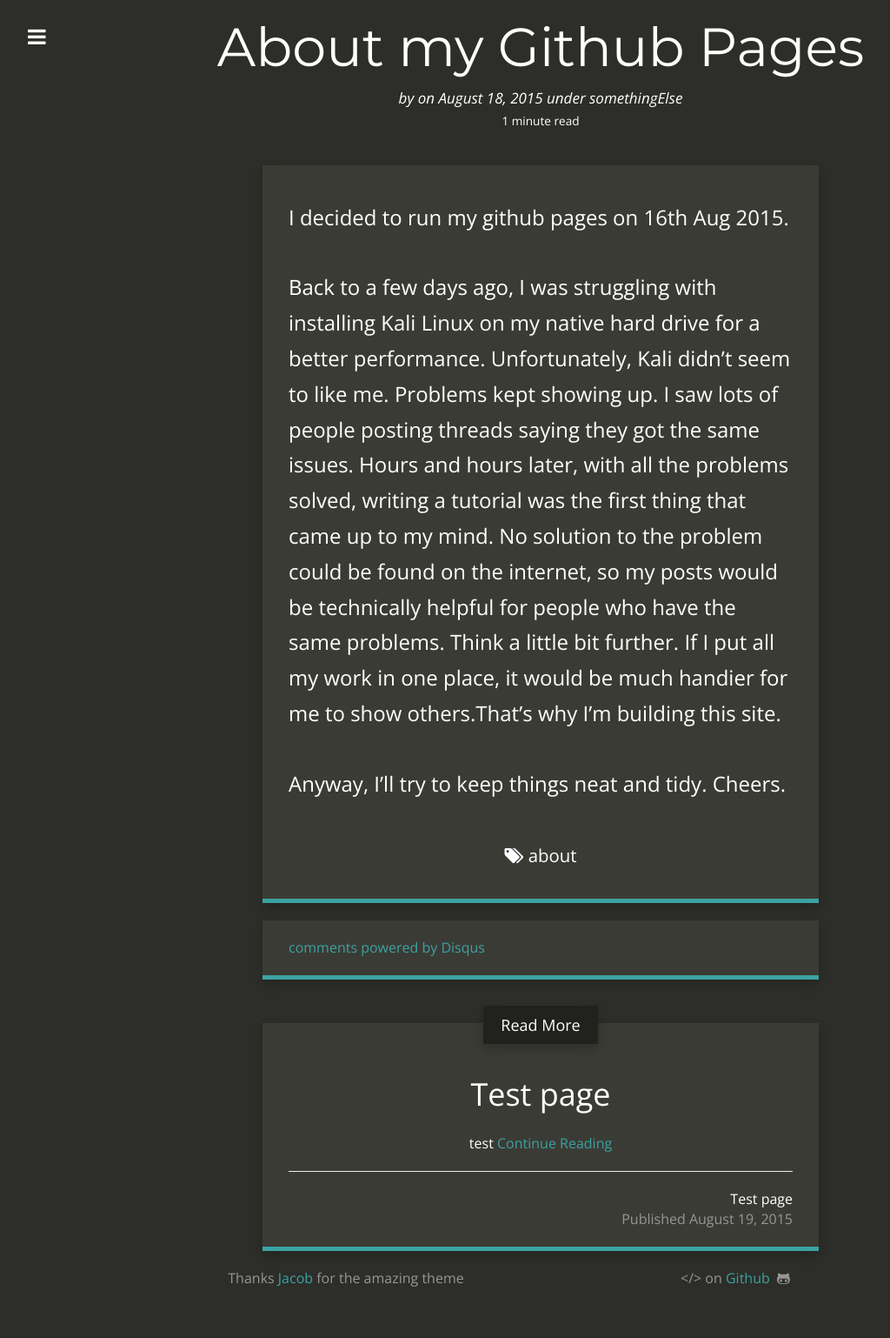
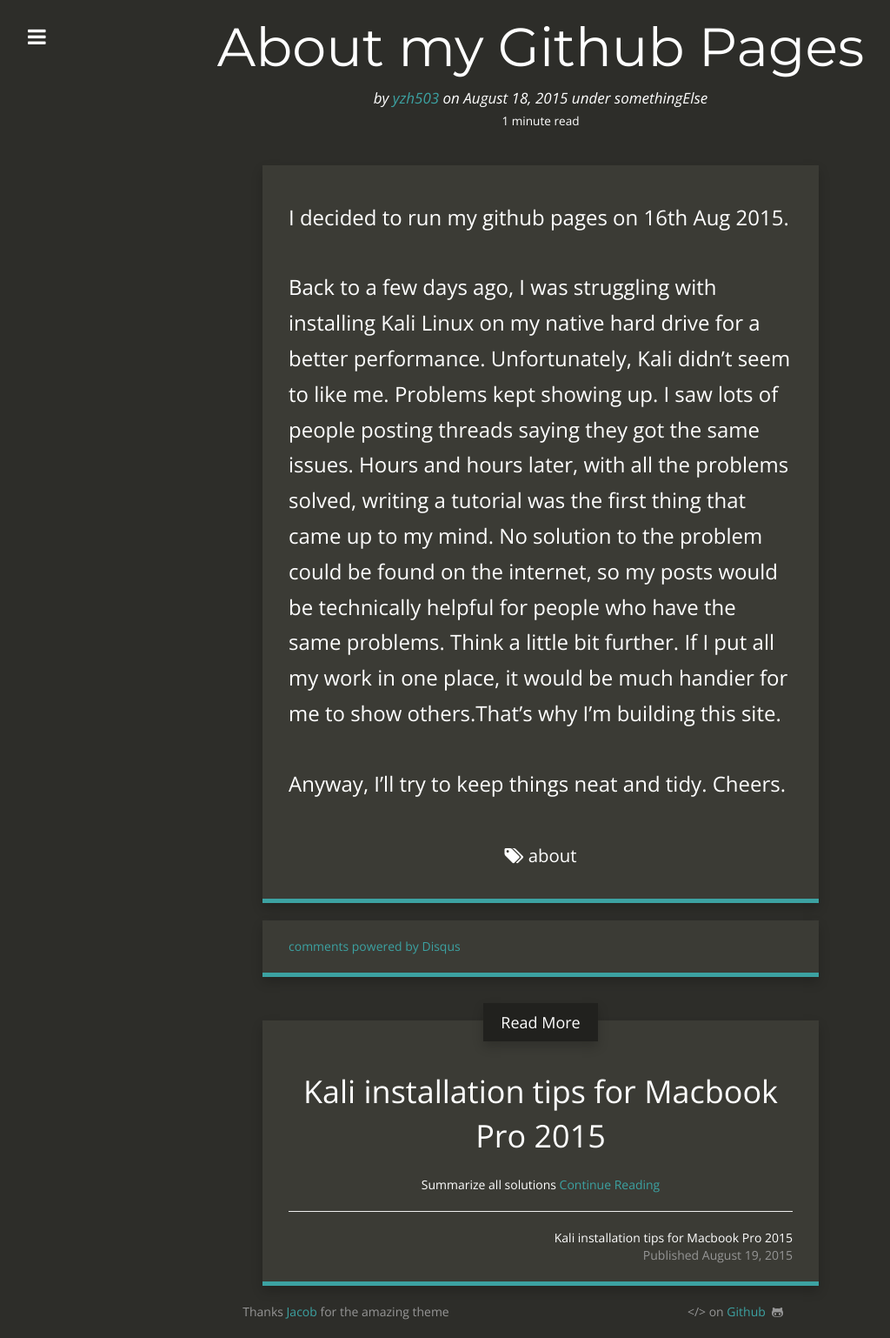
Before and after one commit to yzh503/yzh503.github.io, a Jekyll site: the page built from _posts/2015-08-18-About-my-github-pages.markdown, in a window 1280 px wide. Shown: the whole page at 87% size, without its empty margins (18-1042 px from the left). Built offline with Jekyll 4.4.1, drawn with Linux system fonts in a browser that asks for light colours; nearby versions of some CDN libraries; Markdown is read by kramdown in place of the engine named in the settings; comment, search, counter and statistics services are not loaded; before the commit the page ends 1501 px from its top, so only the background shows below that; some of the changed lines change nothing that is shown.

Commit message:
update post

```diff
--- a/_config.yml
+++ b/_config.yml
@@ -1,5 +1,5 @@
 # Site settings
-title: "5im0nzy"
+title: "Syzygy"
 email: simony503@gmail.com
 description: "Feel free to email me."
 baseurl: ""
@@ -8,6 +8,7 @@ title_description: "Ramblings of computer science, software development, algorit
 title_image: "https://en.gravatar.com/userimage/92928099/2795b51533a1beab5b4dfe39ae6b255b.jpg?size=200"
 disqus_account: yzh503githubio
 github_repository: https://github.com/yzh503
+author_name: "yzh503"
 post_limit: 5
 
 # Social usernames/URLs
--- a/_includes/social_links.html
+++ b/_includes/social_links.html
@@ -4,6 +4,6 @@
   {% if site.google_plus_link %}<a href="{{ site.google_plus_link }}" target="_new"><i class="fa fa-google-plus"></i></a>{% endif %}
   {% if site.github_username %}<a href="https://github.com/{{ site.github_username }}" target="_new"><i class="fa fa-github-alt"></i></a>{% endif %}
   {% if site.stackoverflow_link %}<a href="{{ site.stackoverflow_link }}" target="_new"><i class="fa fa-stack-overflow"></i></a>{% endif %}
-  {% if site.facebook_link %}<a href="{{ site.facebook_link }}" target="_new"><i class="fa fa-facebook"></i></a>{% endif %}
+  {% if site.facebook_link %}<a href="http://www.facebook.com/{{ site.facebook_link }}" target="_new"><i class="fa fa-facebook"></i></a>{% endif %}
   <a href="{{ site.baseurl }}/feed.xml" target="_new"><i class="fa fa-rss"></i></a>
 </p>
--- a/_layouts/post.html
+++ b/_layouts/post.html
@@ -29,15 +29,15 @@ layout: default
         <small><i>
           by
           <span itemprop="author">
-            {% if site.google_plus_link %}
-              <a rel="author" href="{{ site.google_plus_link }}">
+            {% if site.facebook_link %}
+              <a rel="author" href="http://facebook.com/{{ site.facebook_link }}">
             {% endif %}
             {% if page.author %}
             <span itemprop="author" itemscope itemtype="http://schema.org/Person">
               <span itemprop="name">{{ page.author }}</span>
             </span>
             {% endif %}
-            {% if site.google_plus_link %}
+            {% if site.facebook_link %}
               </a>
             {% endif %}
           </span>
--- a/_posts/2015-08-18-About-my-github-pages.markdown
+++ b/_posts/2015-08-18-About-my-github-pages.markdown
@@ -4,6 +4,7 @@ title: About my Github Pages
 date: 2015-08-18 22:02:35
 summary: About how I started
 categories: somethingElse
+author: yzh503
 tags:
  - about
 ---
--- /dev/null
+++ b/_posts/2015-08-19-Kali-installation-tips-for-MBP-2015.markdown
@@ -0,0 +1,82 @@
+---
+layout: post
+title: Kali installation tips for Macbook Pro 2015
+date: 2015-08-19
+author: yzh503
+summary: Summarize all solutions
+categories: Linux Installation
+tags:
+ - Kali
+ - Macbook
+ - Installation
+---
+
+###Background
+Kali 2.0 live USB does not really well support Macbook pro 2015 Retina. I've seen lots of people having problems like "black screen after booting from EFI", "got a very small freezing menu in the top left corner", and "Legacy bootloader not found". After a few days exploring, I suddenly found a solution to the booting issue (and network), and now Kali 2.0 runs perfectly on my MBP 2015. The following are some tricks I did.
+
+###Problems and Solutions
+
+
+1. Booting problem
+
+Step 1. Prepare 2 USB sticks and a free partition.
+
+Step 2. Make a Ubuntu USB drive (simply extract ".iso" file into USB drive).
+
+Step 3. Make a Kali live USB stick following [link](http://docs.kali.org/downloading/kal...ve-usb-install) using dd command (It takes over half an hour).
+
+Step 4. Plug in BOTH USB sticks, and restart the computer, with the option key pressed.
+
+Step 5. Choose one of the EFI options. If you are not sure, just randomly try one. In my experience, The first EFI option is usually from the left USB port.
+
+Step 6. Now the booting menu is not freezing! If this does not work for you, you may stop reading further.
+
+Step 7. Play with Kali live for a while if you want. To install Kali on hard disk, go back to boot up menu, and select graphic install. Live installation failed to install grub on my computer for some reason.
+
+
+2. Network device not detected
+
+The installation wizard cannot identify ethernet card, so just continue without network configured. We will install the network driver later.
+
+
+3. Network driver
+
+Once you finish installing, boot into Kali, and you will see network device is missing. Type in terminal
+{% highlight Bash shell script %}
+ifconfig
+{% endhighlight %}
+There is only localhost "lo".
+
+
+To fix this, download the firmware for macbook pro 2015 from [here](https://git.kernel.org/cgit/linux/ke...43602-pcie.bin)
+
+Copy the file into /lib/firmware/brcm
+
+{% highlight Bash shell script %}
+root@kali:~# cp /folder/file /lib/firmware/brcm
+{% endhighlight %}
+
+Reboot and you will see WiFi is working, but still has no network access.
+
+Start the network manager by modifying configuration file.
+
+
+{% highlight Bash shell script %}
+root@kali:~# nano /etc/NetworkManager/NetworkManager.conf
+{% endhighlight %}
+Turn false to true
+{% highlight Bash shell script %}
+root@kali:~# /etc/init.d/network-manager restart
+{% endhighlight %}
+Reboot and WiFi should work. This may not work on Thunderbolt-Ethernet wired network.
+
+4. Cannot boot into OSX
+Step 1. Hold option when booting, and boot from Mac HD.
+
+Step 2. Reinstall your rEFInd.
+
+Step 3. Restart.
+
+
+###Summary
+Note that this post is mainly for Macbook pro 2015 this specific model. However, the network part also applies to any linux installation on the computers with same ethernet card. The reason why kali boot loader freezes on MBP 2015 is unknown. There is no enough detailed information about early boot process and Kali boot loader. I'm not sure if something is missing in Kali, or Macbook got something new that conflicts with Kali boot loader, or it's some other mysterous problem. The only thing that we know is that Kali boot loader could not be properly loaded without another bootable linux USB drive. I'll write another post to analyze this issue.
--- a/_posts/2015-08-19-test page.markdown
+++ /dev/null
@@ -1,12 +0,0 @@
----
-layout: post
-title: Test page
-date: 2015-08-19
-summary: test
-categories: somethingElse
-tags:
- - test
----
-This is a test page.
-
-newline\
--- a/css/style.scss
+++ b/css/style.scss
@@ -44,7 +44,7 @@ body {
 	font-weight: 300;
 	background-color: $dark;
 	color: $white;
-	font-size: 16px;
+	font-size: 14px;
 	height: 100%;
 	width: 100%
 }
@@ -278,7 +278,7 @@ ul {
 
 	.articles {
 		text-align: center;
-		font-size: 20px;
+		font-size: 14px;
 
 		h2 {
 			margin-bottom: 30px;
```
Also changed, not shown: 1 other file.
